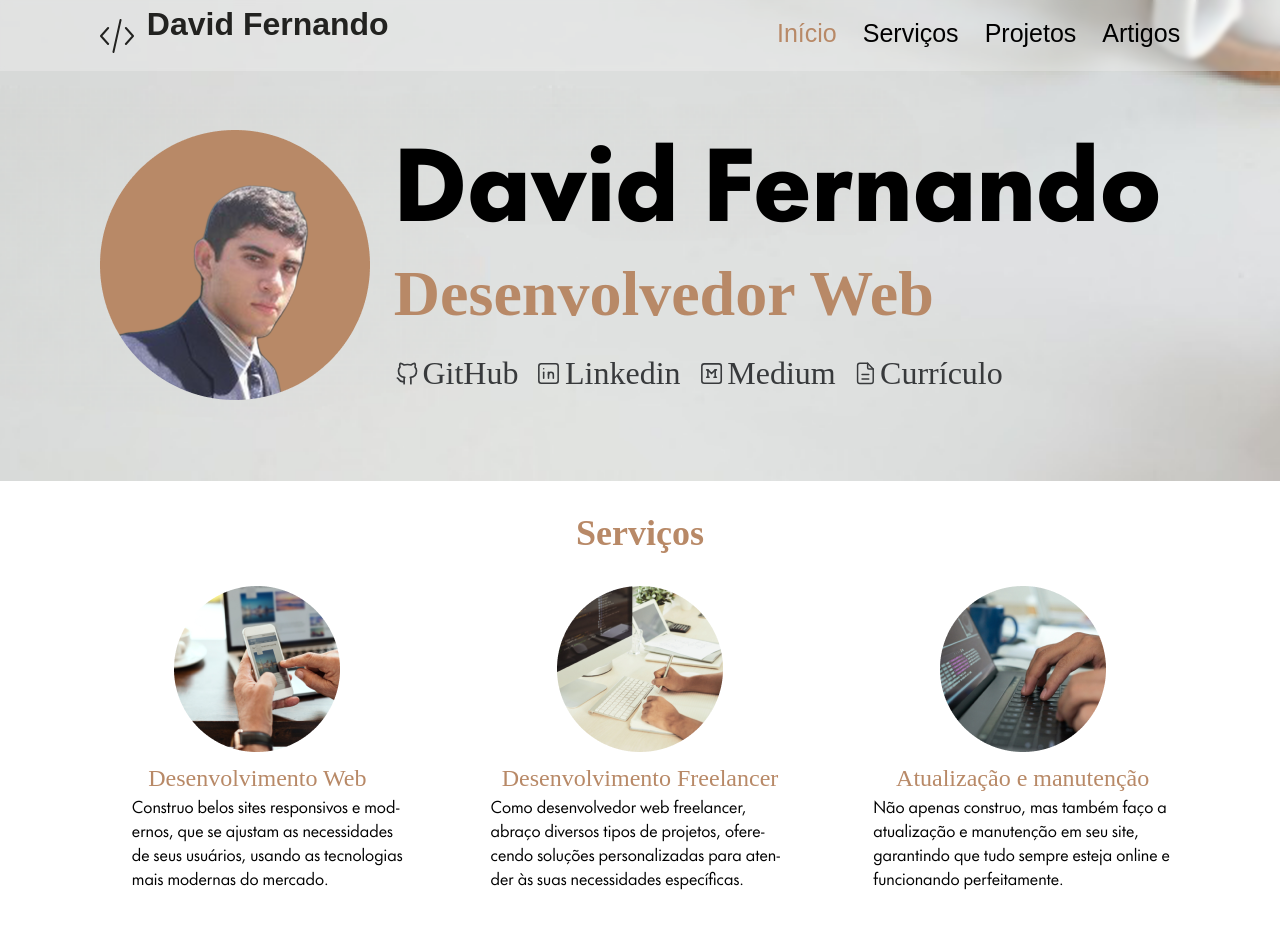
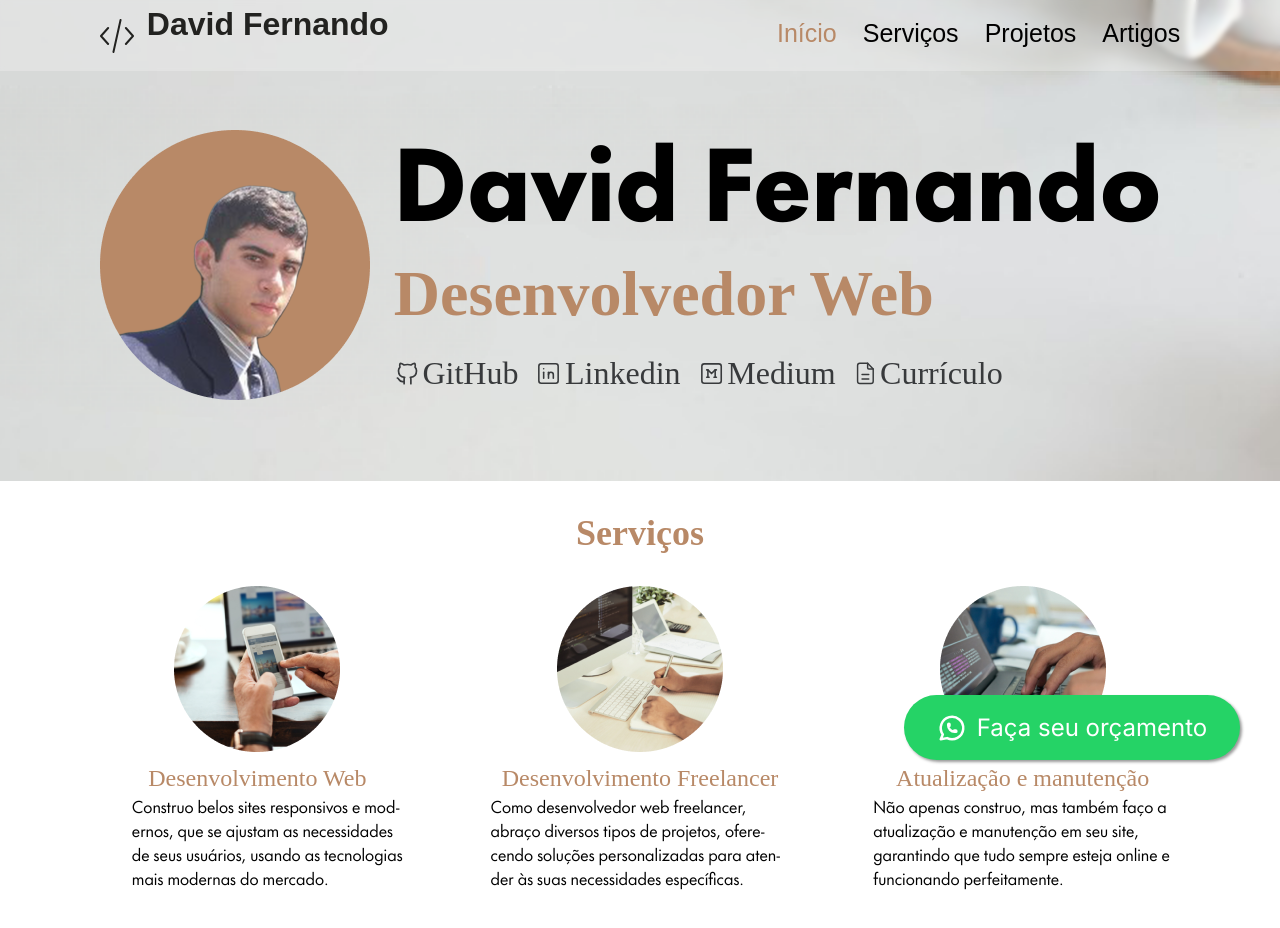
Before and after one commit to david-fernando/davidfernandodev, a Next.js app: page / in a window 1280 px wide. Shown: the top 928 px of the page. Built offline with nearby package versions, Linux system fonts and the light colour scheme.

Commit message:
Add WhatsAppButton

```diff
--- a/src/pages/index.tsx
+++ b/src/pages/index.tsx
@@ -1,6 +1,7 @@
 import Natigation from "@/components/Navigation"
 import Banner from "@/components/Banner"
 import Services from "@/components/Services"
+import WhatsAppButton from "../components/WhatsAppButton"
 // import { Inter } from 'next/font/google'
 
 // const inter = Inter({ subsets: ['latin'] })
@@ -11,6 +12,7 @@ export default function Home() {
       <Natigation />
       <Banner />
       <Services />
+      <WhatsAppButton />
     </div>
   )
 }
```
